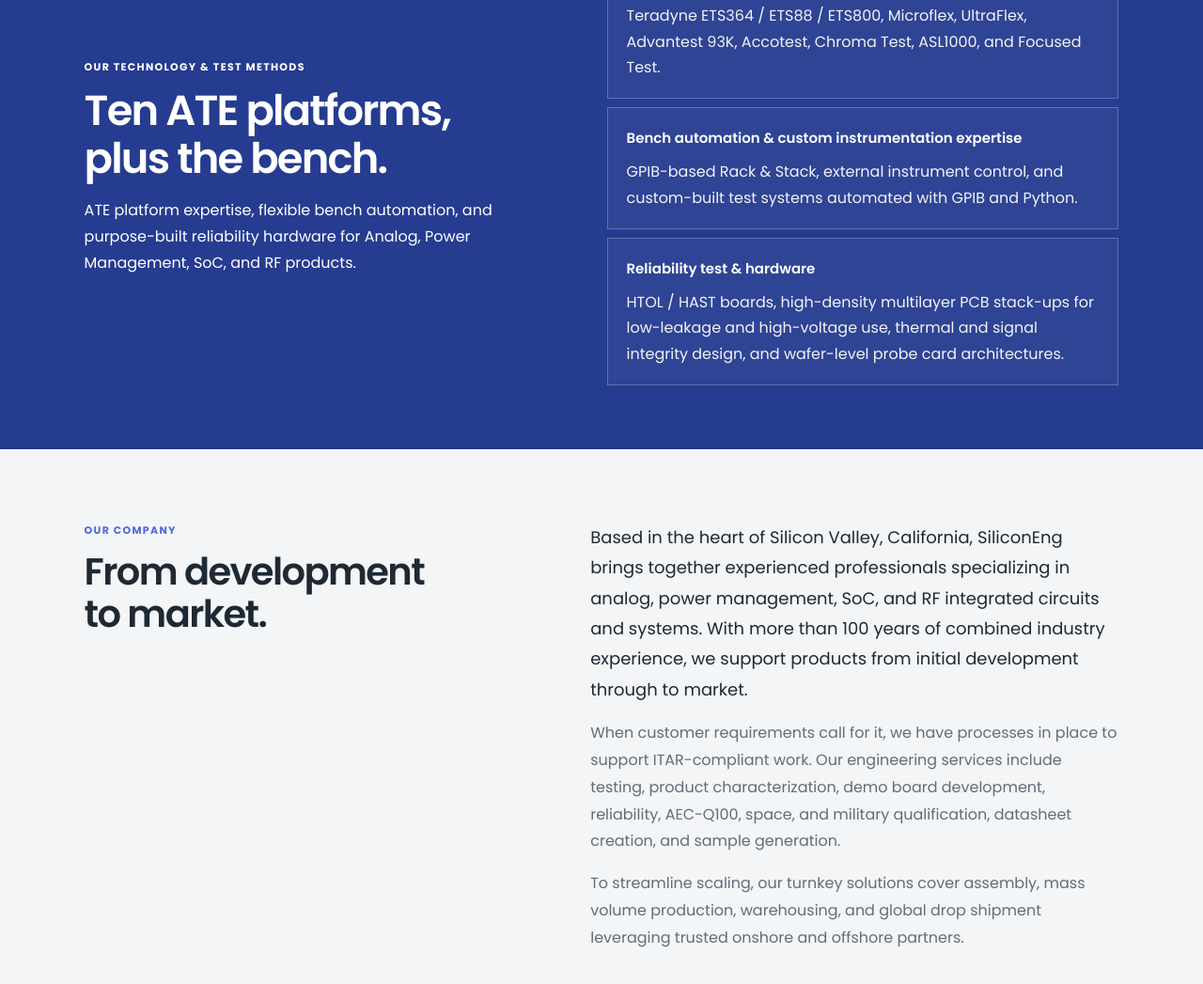
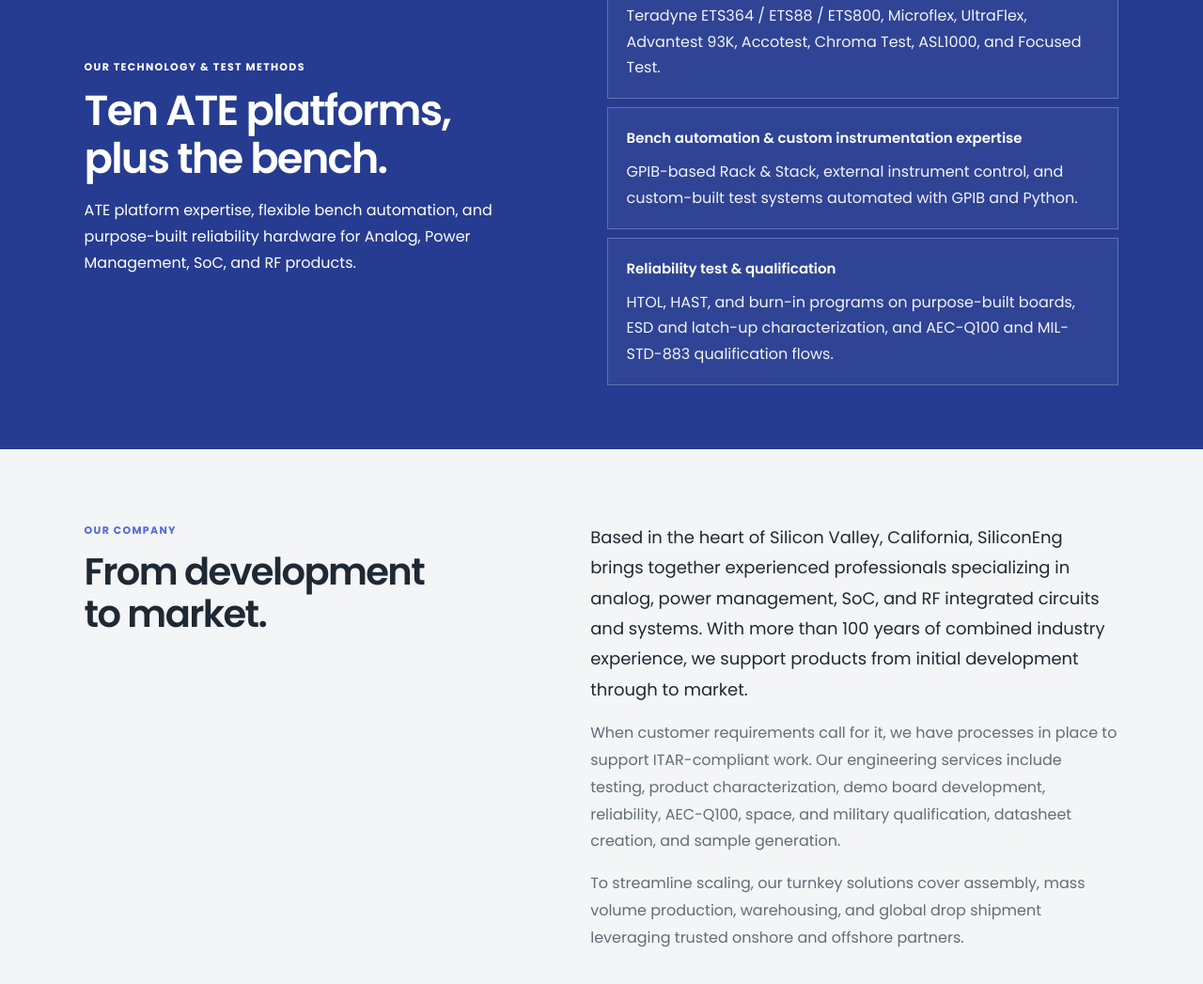
Before and after one commit to chasemolstad/Silicon-Eng-Site, a website: page public/index.html in a window 1280 px wide. Shown: the part 2394-3441 px from the top of the page at 94% size. Drawn offline with Linux system fonts and the light colour scheme.

Commit message:
Reliability test & qualification

```diff
--- a/public/index.html
+++ b/public/index.html
@@ -129,7 +129,7 @@
       <div class="practical-banner"><img src="/img/wafer-probe-wide.webp" width="1918" height="820" alt="Probe needles contacting a silicon wafer on a prober chuck" loading="lazy" decoding="async"></div>
       <section class="practical-platforms" id="platforms-2">
         <div><p class="practical-overline">OUR TECHNOLOGY &amp; TEST METHODS</p><h2>Ten ATE platforms, plus the bench.</h2><p>ATE platform expertise, flexible bench automation, and purpose-built reliability hardware for Analog, Power Management, SoC, and RF products.</p></div>
-        <div class="practical-platform-list"><p><strong>ATE platform expertise</strong><span>Teradyne ETS364 / ETS88 / ETS800, Microflex, UltraFlex, Advantest 93K, Accotest, Chroma Test, ASL1000, and Focused Test.</span></p><p><strong>Bench automation &amp; custom instrumentation expertise</strong><span>GPIB-based Rack &amp; Stack, external instrument control, and custom-built test systems automated with GPIB and Python.</span></p><p><strong>Reliability test &amp; hardware</strong><span>HTOL / HAST boards, high-density multilayer PCB stack-ups for low-leakage and high-voltage use, thermal and signal integrity design, and wafer-level probe card architectures.</span></p></div>
+        <div class="practical-platform-list"><p><strong>ATE platform expertise</strong><span>Teradyne ETS364 / ETS88 / ETS800, Microflex, UltraFlex, Advantest 93K, Accotest, Chroma Test, ASL1000, and Focused Test.</span></p><p><strong>Bench automation &amp; custom instrumentation expertise</strong><span>GPIB-based Rack &amp; Stack, external instrument control, and custom-built test systems automated with GPIB and Python.</span></p><p><strong>Reliability test &amp; qualification</strong><span>HTOL, HAST, and burn-in programs on purpose-built boards, ESD and latch-up characterization, and AEC-Q100 and MIL-STD-883 qualification flows.</span></p></div>
       </section>
       <section class="practical-company" id="company-2">
         <div class="practical-company-overview">
```
